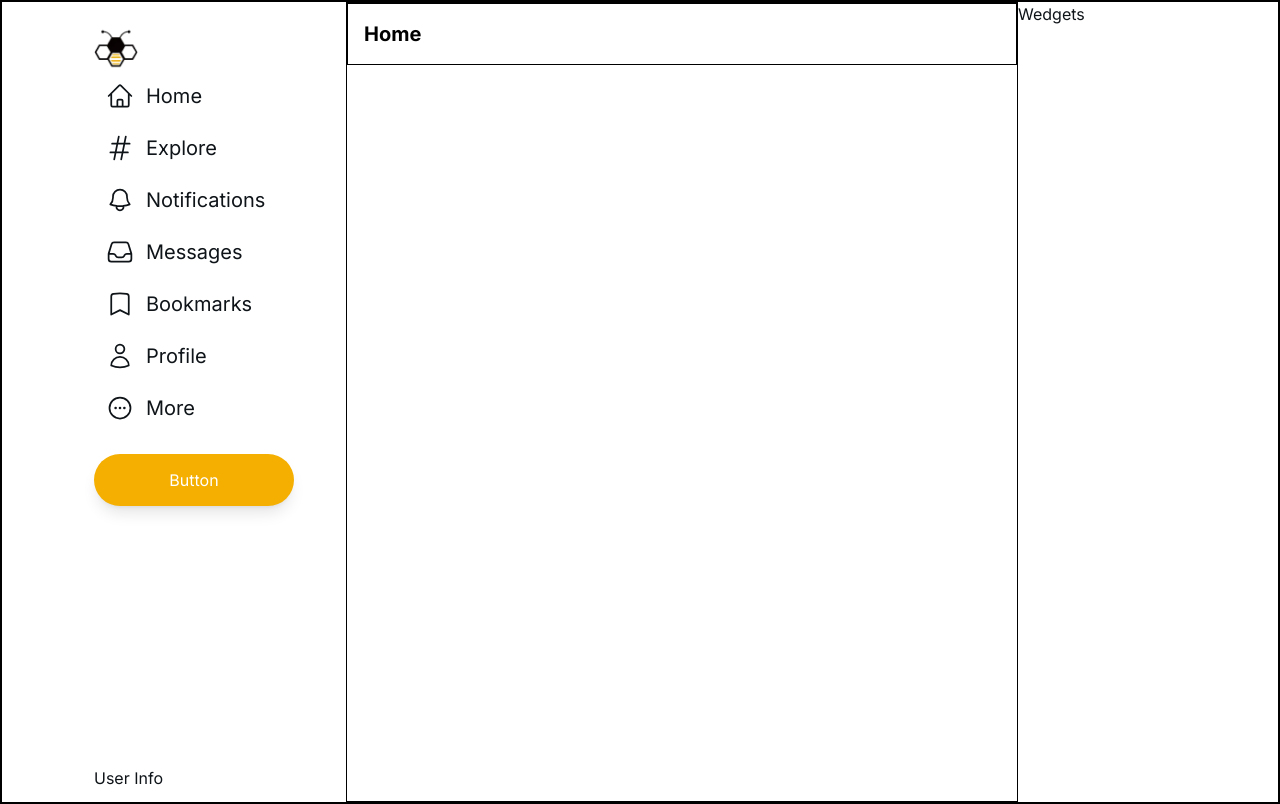
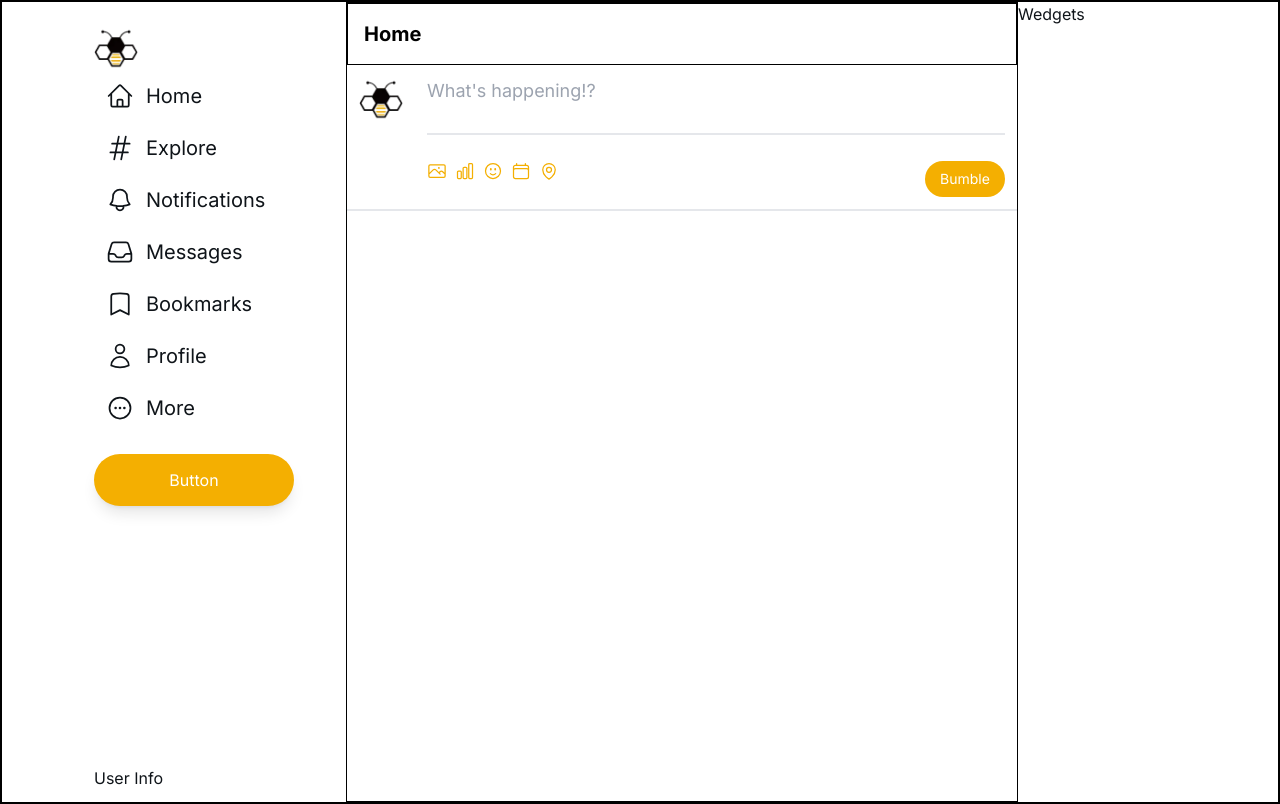
Before and after one commit to KrazyNight/social-media-app-solo-3, a Next.js app: page / in a window 1280 px wide. Built offline with nearby package versions, Linux system fonts and the light colour scheme.

Commit message:
Sidebar PostFeed Widgets do over part 3

```diff
--- a/components/PostInput.tsx
+++ b/components/PostInput.tsx
@@ -1,9 +1,51 @@
+import { CalendarIcon, ChartBarIcon, FaceSmileIcon, MapPinIcon, PhotoIcon } from '@heroicons/react/24/outline'
+import Image from 'next/image'
 import React from 'react'
 
 export default function PostInput() {
   return (
     <>
-    <div>
+    <div className='flex p-3 space-x-6 border-b-2 '>
+      <Image
+      src={"/assets/busybee-logo2.png"}
+      width={44}
+      height={44}
+      alt='Logo'
+      className='w-11 h-11'
+
+      />
+
+      <div className='w-full  '>
+
+        <textarea className='
+        w-full min-h-[50px] text-lg
+        resize-none outline-none
+        border-b-2
+        '
+        placeholder="What's happening!? "
+        />
+
+        <div className='flex justify-between pt-5'>
+          <div className='flex space-x-2'>
+            <PhotoIcon className='w-5 h-5 text-[#f4af01] '/>
+            <ChartBarIcon className='w-5 h-5 text-[#f4af01] '/>
+            <FaceSmileIcon className='w-5 h-5 text-[#f4af01] '/>
+            <CalendarIcon className='w-5 h-5 text-[#f4af01] '/>
+            <MapPinIcon className='w-5 h-5 text-[#f4af01] '/>
+          </div>
+          <button className='
+          bg-[#f4af01] text-white text-sm
+          w-[80px] h-[36px]
+          rounded-full cursor-pointer
+
+          '>
+            Bumble
+          </button>
+        </div>
+      </div>
+
+
+
 
     </div>
     </>
```
